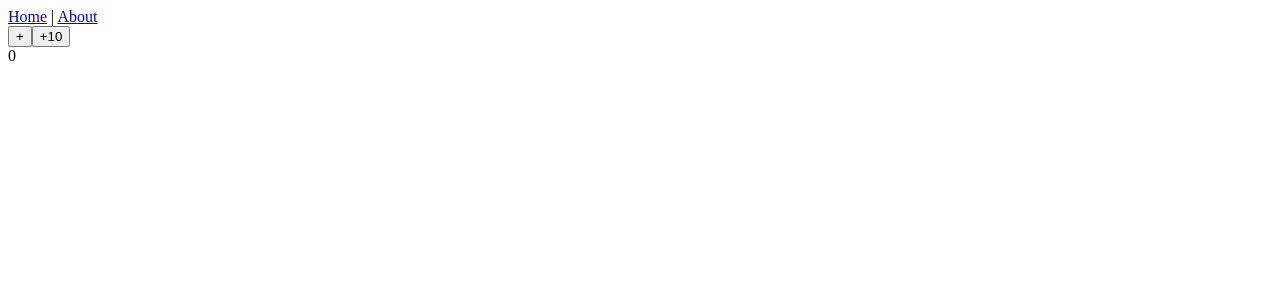
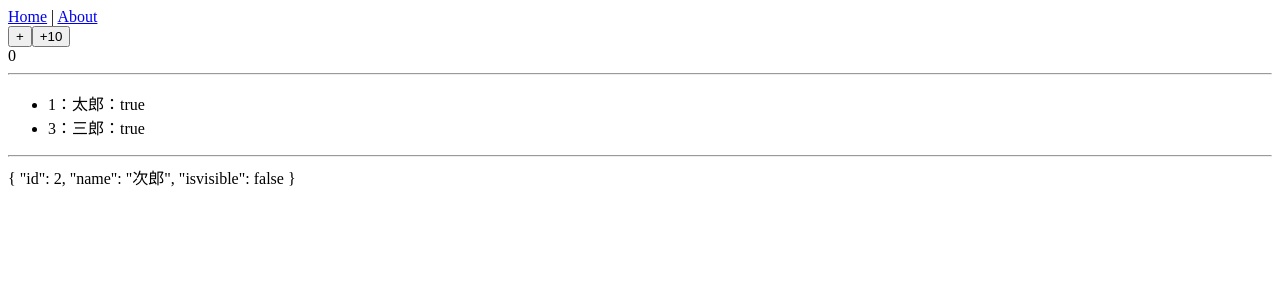
Before and after one commit to kawada13/vue-project, a Vue app: page / in a window 1280 px wide. Shown: the top 300 px of the page. Built offline with nearby package versions, Linux system fonts and the light colour scheme.

Commit message:
getters作成

```diff
--- a/src/App.vue
+++ b/src/App.vue
@@ -6,5 +6,26 @@
     </div>
     <router-view/>
     {{$store.state.count}}
+    <hr>
+    <ul>
+      <li v-for="user in visibleUsers" :key="user.id">
+        {{user.id}}：{{user.name}}：{{user.isvisible}}
+      </li>
+    </ul>
+    <hr>
+    {{getUsersId}}
   </div>
 </template>
+
+<script>
+export default {
+  computed: {
+    visibleUsers() {
+      return this.$store.getters.visibleUsers
+    },
+    getUsersId() {
+      return this.$store.getters.getUsersId(2)
+    }
+  }
+}
+</script>
--- a/src/store/index.js
+++ b/src/store/index.js
@@ -5,7 +5,12 @@ Vue.use(Vuex)
 
 export default new Vuex.Store({
   state: {
-    count: 0
+    count: 0,
+    users: [
+      {id:1, name: '太郎', isvisible: true},
+      {id:2, name: '次郎', isvisible: false},
+      {id:3, name: '三郎', isvisible: true},
+    ]
   },
   mutations: {
     increment(state) {
@@ -16,13 +21,17 @@ export default new Vuex.Store({
     }
   },
   actions: {
-    incrementAction({commit}) {
+    incrementAction( {commit} ) {
       commit('increment')
     },
-    addCountAction({commit}, payload) {
+    addCountAction( {commit} , payload) {
       commit('addCount', payload)
     }
   },
   getters: {
+    visibleUsers: state => state.users.filter(o => o.isvisible),
+    getUsersId: state => id => {
+      return state.users.find(o => o.id === id)
+    }
   }
 })
```
